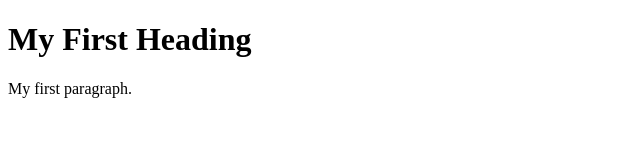
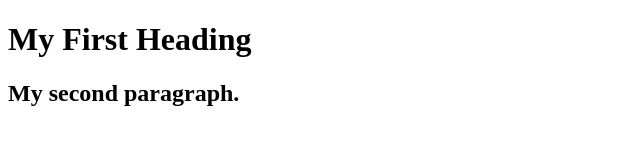
Before and after one commit to delenikov/KIII-Jenkins-homework, a plain HTML site: page index.html in a window 1280 px wide. Shown: the whole page, without its empty margins (0-640 px from the left). Drawn offline with Linux system fonts and the light colour scheme.

Commit message:
Update index.html

```diff
--- a/index.html
+++ b/index.html
@@ -4,7 +4,7 @@
 
 <h1>My First Heading</h1>
 
-<p>My first paragraph.</p>
+<h2>My second paragraph.</h2>
 
 </body>
 </html>
```
